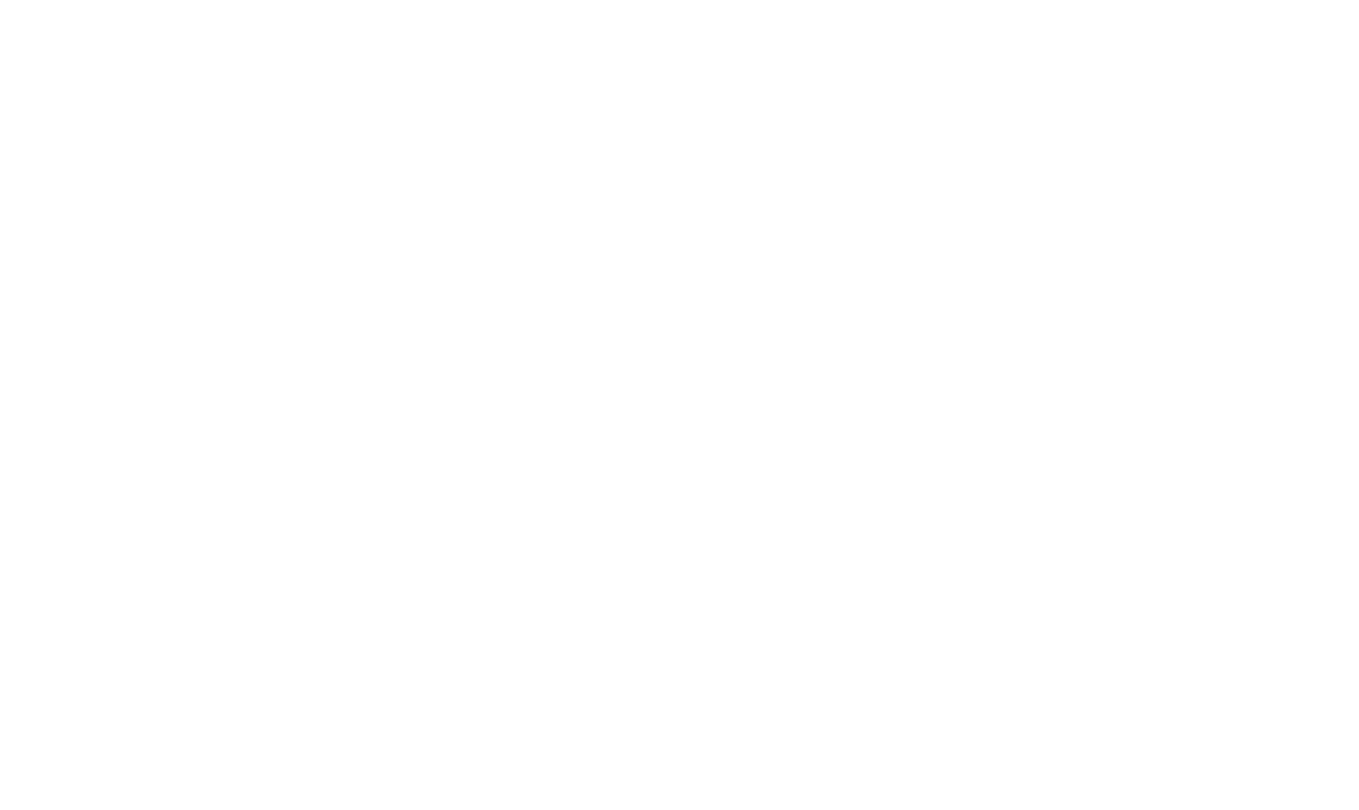
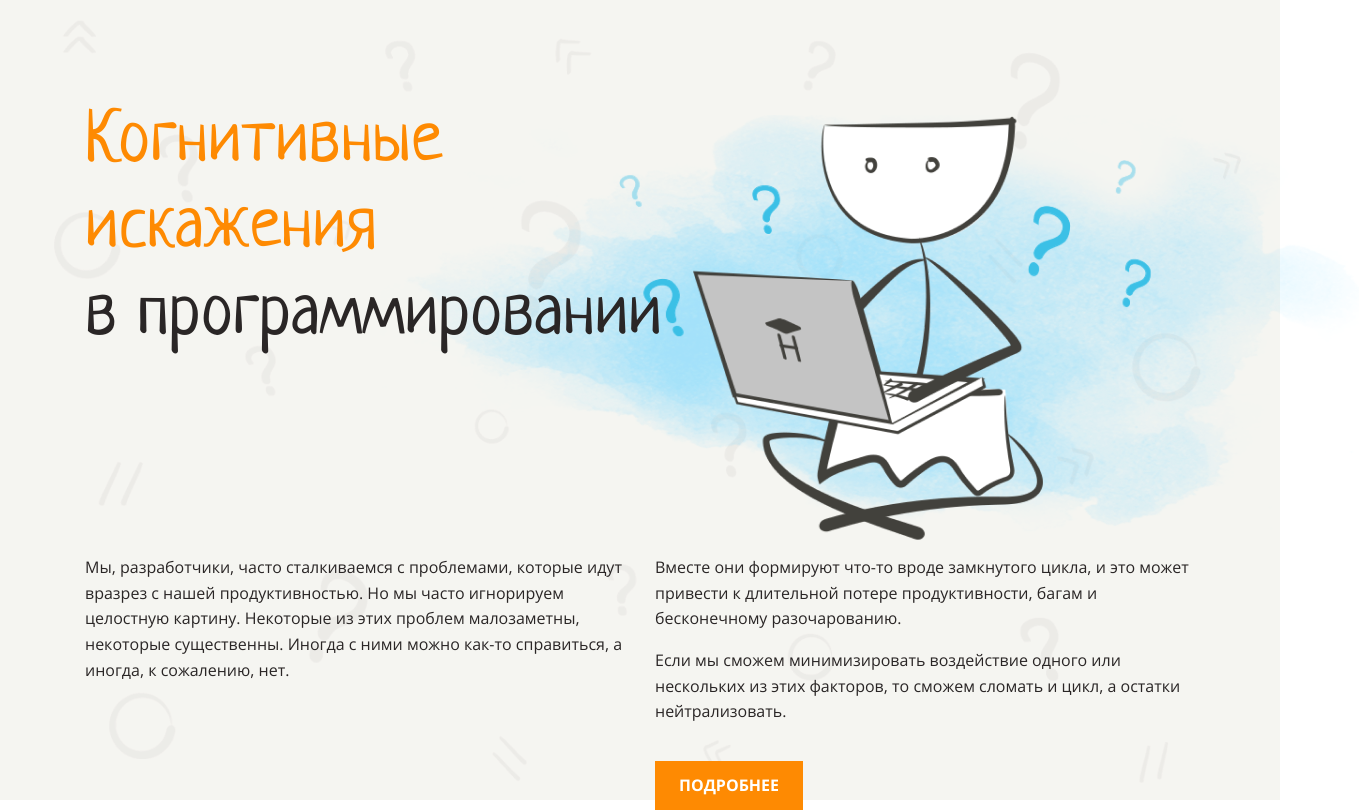
Before and after one commit to rdsid/layout-designer-project-58, a website: page src/index.html in a window 1280 px wide. Shown: the whole page, 1359 px wide, since content can reach past the window. Drawn offline with Linux system fonts and the light colour scheme.

Commit message:
first section

```diff
--- a/src/index.html
+++ b/src/index.html
@@ -1,5 +1,6 @@
 <!DOCTYPE html>
 <html lang="ru">
+
 <head>
   <meta charset="UTF-8">
   <meta name="viewport" content="width=device-width, initial-scale=1.0">
@@ -7,9 +8,35 @@
   <title>Hexlet rdsid</title>
   <link rel="stylesheet" href="styles/style.css">
 </head>
+
 <body>
-<header></header>
-<main></main>
+  <header class="bg-image hero">
+    <div class="container">
+      <div class="title">
+        <img class="hero-img" src="img/main1.png" alt="Main Section">
+        <h1 class="neucha-regular"><span class="orange">Когнитивные<br>искажения</span><br>в
+          программировании
+        </h1>
+      </div>
+      <div class="columns open-sans-regular">
+        <div>
+          <p>Мы, разработчики, часто сталкиваемся с проблемами, которые идут вразрез с нашей продуктивностью. Но мы
+            часто игнорируем целостную картину. Некоторые из этих проблем малозаметны, некоторые существенны. Иногда с
+            ними можно как-то справиться, а иногда, к сожалению, нет.</p>
+        </div>
+        <div>
+          <p>Вместе они формируют что-то вроде замкнутого цикла, и это может привести к длительной потере
+            продуктивности, багам и бесконечному разочарованию.</p>
+          <p>Если мы сможем минимизировать воздействие одного или нескольких из этих факторов, то сможем сломать и цикл,
+            а остатки нейтрализовать.</p>
+          <button class="btn">Подробнее</button>
+        </div>
+      </div>
+    </div>
+  </header>
+  <main>
+  </main>
   <footer></footer>
 </body>
+
 </html>
--- a/src/styles/style.css
+++ b/src/styles/style.css
@@ -1,25 +1,66 @@
-/** CSS STYLE **/
+/** fonts **/
+
+@font-face {
+  font-family: 'Neucha';
+  src: url('../fonts/Neucha-Regular.ttf');
+}
+
+@font-face {
+  font-family: 'Open Sans';
+  src: url('../fonts/OpenSans-Regular.ttf');
+  font-weight: normal;
+}
+
+@font-face {
+  font-family: 'Open Sans';
+  src: url('../fonts/OpenSans-Bold.ttf');
+  font-weight: bold;
+}
+
+/* basis */
 
 :root {
-  --white: "#fff";
-  --half-white: "#d7ccc0";
-  --light: "#f5f4f0";
-  --main-color: "#fe8a02";
-  --main-dark-color: "#42413c";
-  --dark: "#2a2626";
-  --half-dark: "908d8b";
-  --brown: "b09a81";
-  --blue: "1085c5";
+  --white: #fff;
+  --half-white: #d7ccc0;
+  --light: #f5f4f0;
+  --main-color: #fe8a02;
+  --main-dark-color: #42413c;
+  --dark: #2a2626;
+  --half-dark: #908d8b;
+  --brown: #b09a81;
+  --blue: #1085c5;
+}
+
+.neucha-regular {
+  font-family: 'Neucha', cursive;
+  font-weight: 400;
+  font-style: normal;
+}
+
+.open-sans-regular {
+  font-family: "Open Sans", sans-serif;
+  font-weight: normal;
+  font-style: normal;
 }
 
 body {
+  box-sizing: border-box;
+  color: var(--dark);
   font-size: 16px;
+  font-family: 'Open Sans', sans-serif;
   line-height: 1.6;
-  color: #2a2626
+  margin: 0;
+  padding: 0;
 }
 
-h1, h2, h3 {
+h1,
+h2,
+h3 {
   line-height: 1.2;
+  font-family: 'Neucha', sans-serif;
+  color: var(--dark);
+  padding: 0;
+  margin: 0;
 }
 
 h1 {
@@ -34,17 +75,75 @@ h3 {
   font-size: 34px;
 }
 
-body > section {
+.container {
   max-width: 1110px;
-  display: flex;
-  justify-content: center;
-  align-items: center;
-  margin: 100px 0;
+  position: absolute;
+  top: 0;
+  left: 0;
+  right: 0;
+  bottom: 0;
+  padding: 100px 0;
+  margin: 0 auto;
 }
 
+.orange {
+  color: var(--main-color);
+}
 
-.hello {
-  display: block;
+.bg-image::before {
+  content: "";
+  position: absolute;
 
-  color: #fff;
+  width: 100%;
+  height: 100%;
+
+  background-image: url("../img/bg-main.png");
+  background-repeat: no-repeat;
+  background-size: cover;
+  background-color: var(--light);
+  opacity: 0.9;
 }
+
+.title>h1 {
+  position: relative;
+  z-index: 20;
+}
+
+.hero-img {
+  z-index: 10;
+  position: absolute;
+  height: 525px;
+  right: -164px;
+  top: 55px;
+}
+
+.columns {
+  margin-top: 180px;
+  display: flex;
+  font-size: 16px;
+}
+
+.columns>div {
+  padding-right: 30px;
+  flex-basis: 540px;
+  flex-shrink: 0;
+}
+
+.btn {
+  margin-top: 20px;
+  background: var(--main-color);
+  border: none;
+  cursor: pointer;
+  height: 49px;
+  line-height: 0;
+  width: 148px;
+  color: var(--white);
+  font-family: 'Open Sans';
+  text-transform: uppercase;
+  font-weight: bold;
+  font-size: 16px;
+}
+
+.btn:hover {
+  background: #EA7600;
+}
```
Also changed, not shown: src/fonts/Neucha-Regular.ttf (added), src/fonts/OpenSans-Bold.ttf (added), src/fonts/OpenSans-Regular.ttf (added), src/img/bg-main.png (added), src/img/main1.png (added), 2 other files. Lines whose indentation alone changed are shown as unchanged.
